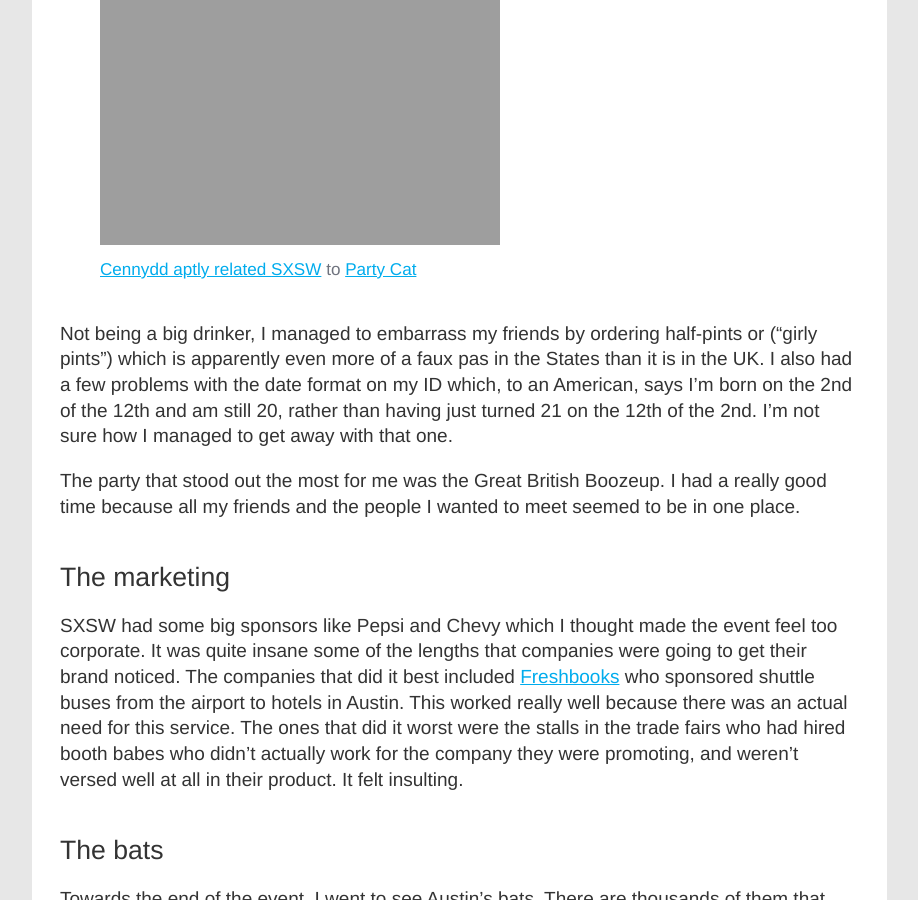
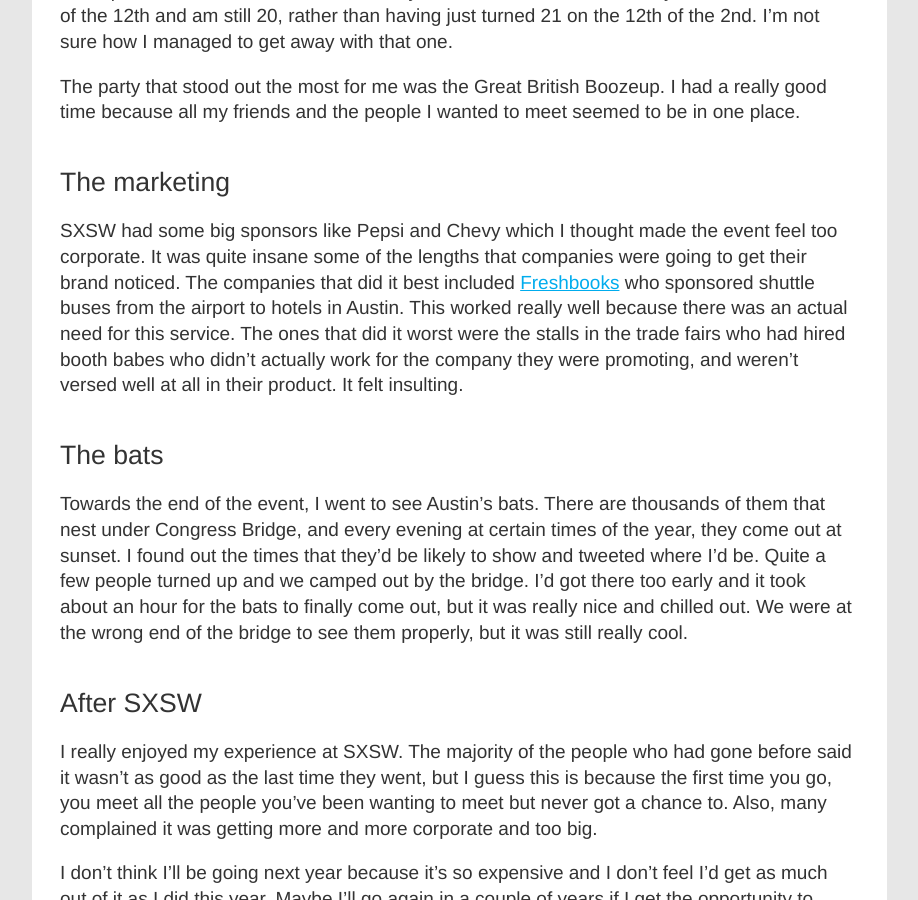
Before and after one commit to maban/maban, a Jekyll site: the page built from _posts/2011-03-30-52.html, in a window 1280 px wide and 900 px high, scrolled down 1208 px. Shown: the whole window, without its empty margins (181-1099 px from the left). Built offline with Jekyll 4.4.1, drawn with Linux system fonts in a browser that asks for light colours.

Commit message:
Clean up post 52

```diff
--- a/_posts/2011-03-30-52.html
+++ b/_posts/2011-03-30-52.html
@@ -9,10 +9,6 @@ title: My first SXSW
 
 <p>I&#8217;ve uploaded the <a href="http://www.flickr.com/photos/anna_debenham/sets/72157626185419759">photos I took at <span class="caps">SXSW</span></a> on Flickr</p>
 
-<div class="flickr">
-	<script type="text/javascript" src="http://www.flickr.com/badge_code_v2.gne?count=10&display=random&size=s&layout=x&source=user_set&set=72157626185419759&user=14001753%40N04"></script>
-</div>
-
 <h2>The panels</h2>
 
 <p>I didn&#8217;t go to as many panels as I&#8217;d planned. I got the most value out of talking to people between the sessions and at meet ups at the end of the day. There wasn&#8217;t a huge amount on the programme that interested me, although the things I did go to were very good. I went to a <a href="http://lanyrd.com/2011/sxsw/sczdp/">technology in education meetup</a> on the first day and met a lot of cool people who were involved in education. I found the panel on <a href="http://lanyrd.com/2011/sxsw/scqwt/"><span class="caps">CSS</span> implementation</a> very interesting as it discussed how <span class="caps">CSS</span> specs are written, but I was also glad I attended sessions that aren&#8217;t directly related to what I do, such as <a href="http://lanyrd.com/2011/sxsw/scrdc/">how science-fiction influences cities</a>.</p>
@@ -22,11 +18,6 @@ title: My first SXSW
 <h2>The parties</h2>
 
 <p>There were a lot of parties which were really good fun, but it did get a bit too much towards the end of the week.</p>
-
-<p>	<figure class="pullout">
-	<img src="http://maban.co.uk/image/article/drawing-partycat.png" alt="Party Cat" />
-	<figcaption><a href="https://twitter.com/#!/Cennydd/status/48038040484069376">Cennydd aptly related <span class="caps">SXSW</span></a> to <a href="http://nedroid.com/2009/05/party-cat-full-series/">Party Cat</a></figcaption>
-</figure></p>
 
 <p>Not being a big drinker, I managed to embarrass my friends by ordering half-pints or (&#8220;girly pints&#8221;) which is apparently even more of a faux pas in the States than it is in the UK. I also had a few problems with the date format on my ID which, to an American, says I&#8217;m born on the 2nd of the 12th and am still 20, rather than having just turned 21 on the 12th of the 2nd. I&#8217;m not sure how I managed to get away with that one.</p>
 
```
